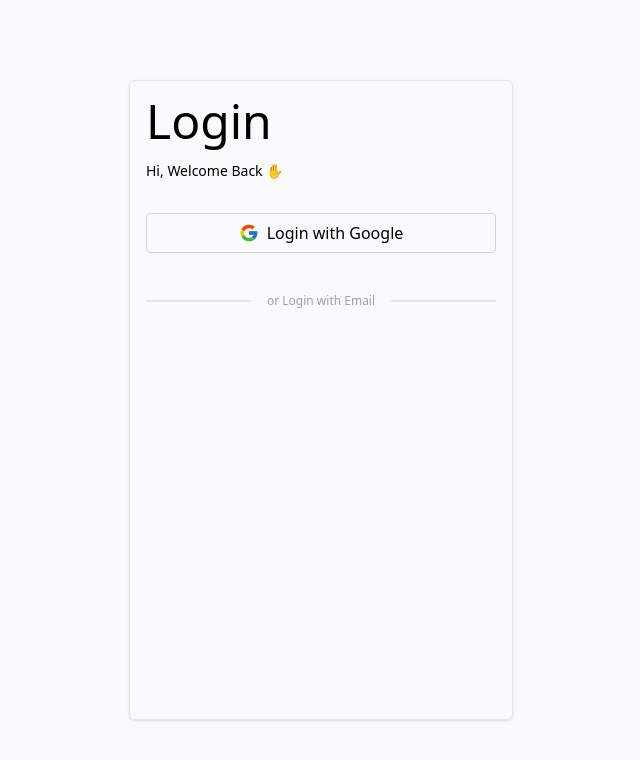
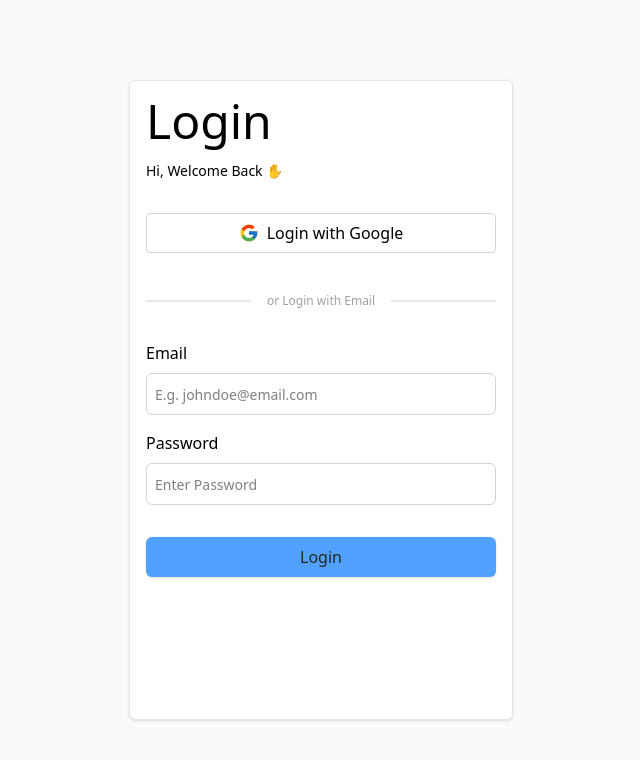
Before and after one commit to harsh-05/Refresh-Access-Token-Imple, a React (Vite) app in the folder React-client/: page / in a window 1280 px wide. Shown: the top 760 px of the page, without its empty margins (319-959 px from the left). Built offline with nearby package versions, Linux system fonts and the light colour scheme.

Commit message:
Feat:completed the Login page

```diff
--- a/React-client/src/Login.tsx
+++ b/React-client/src/Login.tsx
@@ -7,7 +7,7 @@ export default function Login() {
   }>({});
   return (
     <div className="bg-gray-50 h-screen flex justify-center items-center">
-      <div className="w-[24rem] h-[80%] rounded-md border border-neutral-200 shadow p-4">
+      <div className="w-[24rem] h-[80%] rounded-md border border-neutral-200 shadow p-4 bg-white">
         <h1 className="text-5xl mb-4">Login</h1>
         <p className="text-sm mb-8">Hi, Welcome Back &#9995;</p>
         <div>
@@ -39,11 +39,36 @@ export default function Login() {
             Login with Google
           </button>
 
-          <div className="flex items-center min-w-full">
+          <div className="flex items-center min-w-full mb-8">
             <div className=" grow border border-gray-200"></div>
-            <span className="mx-4 text-xs shrink text-neutral-400">or Login with Email</span>
+            <span className="mx-4 text-xs shrink text-neutral-400">
+              or Login with Email
+            </span>
             <div className=" grow border-t border border-gray-200"></div>
           </div>
+
+          <div className="mb-4">
+            <label htmlFor="email">Email</label>
+            <input
+              className="min-w-full mt-2 p-2 border border-neutral-300 rounded-md placeholder:text-sm focus:outline-neutral-200"
+              id="email"
+              type="email"
+              placeholder="E.g. johndoe@email.com"
+            />
+          </div>
+          <div className="mb-8">
+            <label htmlFor="email">Password</label>
+            <input
+              className="min-w-full mt-2 p-2 border border-neutral-300 rounded-md placeholder:text-sm focus:outline-neutral-200"
+              id="password"
+              type="password"
+              placeholder="Enter Password"
+            />
+                  </div>
+
+                  <button className="min-w-full p-2 bg-blue-400 shadow rounded-md text-neutral-800">
+                      Login
+                  </button>
         </div>
       </div>
     </div>
```
